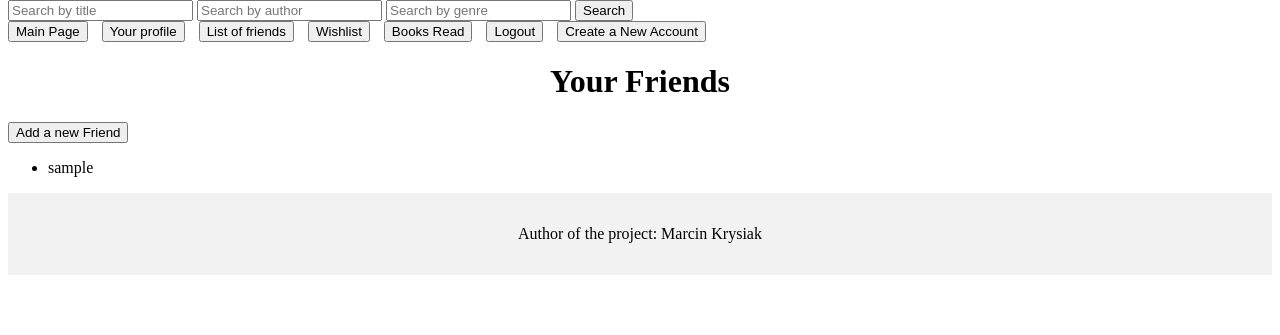
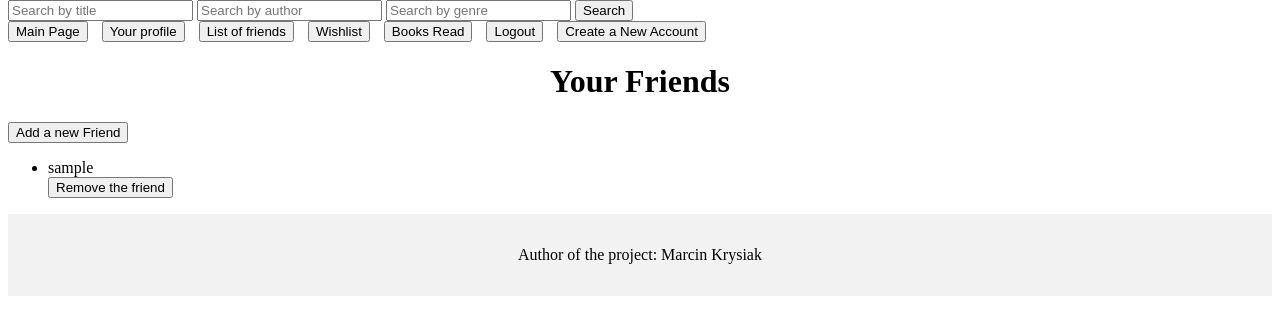
Before and after one commit to marcin-design/Bookstore-Community, a Django app: page /friends_list/ in a window 1280 px wide. Shown: the part 120-455 px from the top of the page. Run offline with Django 4.2, Linux system fonts and the light colour scheme; a user stored in the database is signed in; tables that the repository leaves empty hold one stand-in row (values such as "Sample post"); some libraries are stand-ins or nearby versions.

Commit message:
user is able to remove a user from the friends list

```diff
--- a/Bookstore_project/urls.py
+++ b/Bookstore_project/urls.py
@@ -11,6 +11,7 @@ urlpatterns = [
     path('user_profile/', bk_views.UserProfileView.as_view(), name='user_profile'),
     path('add_friend/', bk_views.AddFriendView.as_view(), name='add_friend'),
     path('friends_list/', bk_views.FriendsListView.as_view(), name='list_of_friends'),
+    path('remove_friend/<int:friend_id>/', bk_views.remove_from_friends_list, name='remove_friend'),
     path('wishlist/', bk_views.WishlistView.as_view(), name='wishlist'),
     path('book_details/<book_id>/', bk_views.BookDetailsView.as_view(), name='book_details'),
     path('read_books/', bk_views.BooksReadView.as_view(), name='read_books'),
--- a/bookstore_app/forms.py
+++ b/bookstore_app/forms.py
@@ -43,6 +43,10 @@ class RemoveFromWishlistForm(forms.Form):
 class AddFriendForm(forms.Form):
     friend_username = forms.CharField(label='Username of Friend')
 
+
+class RemoveFriendForm(forms.Form):
+    friend_username = forms.CharField(label='Username of Friend')
+
 class UserRatingForm(forms.Form):
     like = forms.CharField(required=False, widget=forms.HiddenInput(), initial="like")
     dislike = forms.CharField(required=False, widget=forms.HiddenInput(), initial="dislike")
--- a/bookstore_app/templates/bookstore_app/friends_list.html
+++ b/bookstore_app/templates/bookstore_app/friends_list.html
@@ -10,10 +10,14 @@
         <form method="get" action="{% url 'add_friend' %}">
             <input type="submit" value="Add a new Friend">
         </form>
-
     <ul>
     {% for friend in friends %}
         <li>{{ friend.user.username }}</li>
+        <form method="post" action="{% url 'remove_friend' friend.id %}">
+            {% csrf_token %}
+            <input type="hidden" name="friend_id" value="{{ friend.id }}">
+            <input type="submit" name="action" value="Remove the friend">
+        </form>
     {% empty %}
         <li>You don't have any friends yet.</li>
     {% endfor %}
--- a/bookstore_app/views.py
+++ b/bookstore_app/views.py
@@ -7,7 +7,7 @@ from django.views import View
 from django.contrib.auth.decorators import login_required
 from .models import Book, UserProfile, Friendship, Review, Wishlist, User, Notification
 from .forms import RegistrationForm, LoginForm, FriendsListForm, WishlistForm, AddFriendForm, UserBooksForm, \
-    CurrentlyReadingForm, UserRatingForm, RemoveFromWishlistForm, ReviewForm
+    CurrentlyReadingForm, UserRatingForm, RemoveFromWishlistForm, ReviewForm, RemoveFriendForm
 import requests
 from Bookstore_project import settings
 from django.utils.dateparse import parse_date
@@ -73,7 +73,7 @@ def main_page(request, book_id=None):
         api_key = settings.GOOGLE_BOOKS_API_KEY
 
         params = {
-            "q": "White",
+            "q": "Heroes",
             "key": api_key,
         }
 
@@ -313,7 +313,9 @@ def remove_from_wishlist(request, book_id):
 class AddFriendView(View):
     def get(self, request):
         form = AddFriendForm()
-        return render(request, 'bookstore_app/add_friend.html', {'form': form})
+        return render(request,
+                      'bookstore_app/add_friend.html',
+                      {'form': form})
 
     def post(self, request):
         form = AddFriendForm(request.POST)
@@ -337,12 +339,20 @@ class AddFriendView(View):
 
 class FriendsListView(View):
     def get(self, request, *args, **kwargs):
+        form = RemoveFriendForm()
         user_profile, created = UserProfile.objects.get_or_create(user=request.user)
         friends = user_profile.friends.all()
         return render(request,
                       'bookstore_app/friends_list.html',
                       {'friends': friends})
 
+def remove_from_friends_list(request, friend_id):
+    #function for removing a user from the friends
+    if request.method == 'POST':
+        friend_id = request.POST.get('friend_id')
+        the_friend = get_object_or_404(UserProfile, pk=friend_id)
+        request.user.userprofile.friends.remove(the_friend)
+        return redirect('list_of_friends')
 
 class WishlistView(View):
     def get(self, request):
```
Lines whose indentation alone changed are shown as unchanged.
